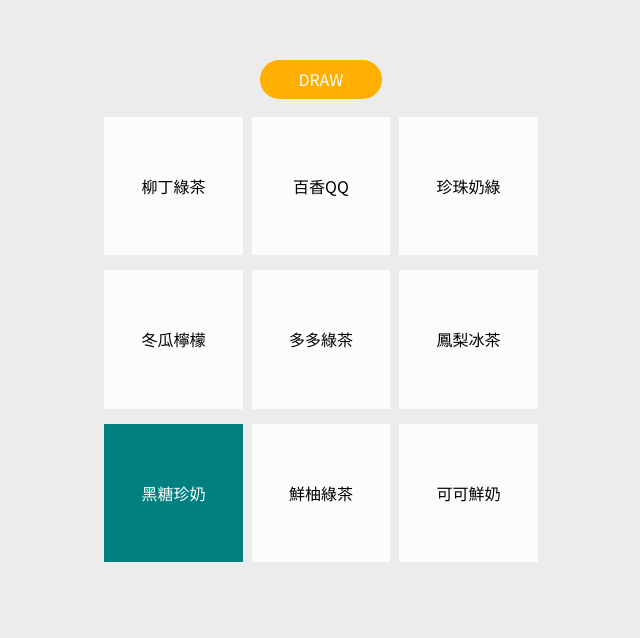
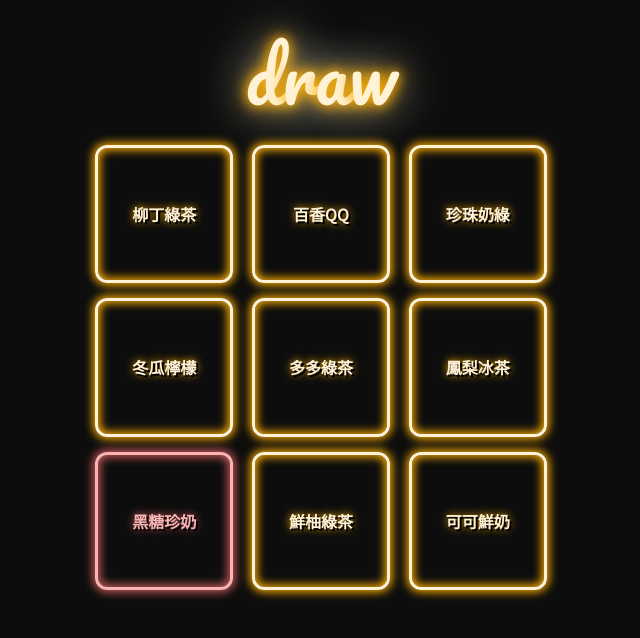
Before and after one commit to vii120/grid-draw, a Vue app: page / in a window 1280 px wide. Shown: the top 638 px of the page, without its empty margins (319-959 px from the left). Built offline with nearby package versions, Linux system fonts and the light colour scheme.

Commit message:
UPD: Update neon style

```diff
--- a/src/App.vue
+++ b/src/App.vue
@@ -20,6 +20,6 @@ export default {
   -webkit-font-smoothing: antialiased;
   -moz-osx-font-smoothing: grayscale;
   text-align: center;
-  margin-top: 60px;
+  margin: 24px 0;
 }
 </style>
--- a/src/components/DrawGrid.vue
+++ b/src/components/DrawGrid.vue
@@ -6,7 +6,10 @@
         :class="{ disabled: isPlaying }"
         @click="drawLighting"
       >
-        DRAW
+        <span>d</span>
+        <span>r</span>
+        <span>a</span>
+        <span>w</span>
       </div>
     </div>
     <div class="grid-wrapper">
@@ -99,44 +102,56 @@ export default {
 };
 </script>
 <style lang="scss" scoped>
+$main-color: #fff2d6;
+$shadow-color: #ffaf00;
+
 .mask {
   pointer-events: none;
 }
 .btn-box {
   @include flexCenter;
-  margin-bottom: 0.1rem;
   .btn {
-    width: 1rem;
     padding: 0.1rem;
-    margin: 0 0.1rem;
-    border-radius: 0.2rem;
-    color: #fff;
     cursor: pointer;
+    font-family: 'Pacifico', cursive;
+  }
+  .draw-btn {
+    font-size: 0.7rem;
+    color: $main-color;
+    text-shadow: 0 0 12px $shadow-color, 0 0 20px $shadow-color,
+      0 0 50px $main-color;
+    &:not(.disabled) span:nth-child(2) {
+      animation: blink 3s linear both infinite;
+    }
     &.disabled {
-      background-color: grey;
+      filter: grayscale(1) brightness(0.7);
       cursor: not-allowed;
     }
-  }
-  .draw-btn {
-    background-color: #ffaf00;
   }
 }
 .grid-wrapper {
   @include flexCenter;
+  justify-content: space-between;
   flex-wrap: wrap;
   width: 4.5rem;
   height: 4.5rem;
-  margin: auto;
+  margin: 0.1rem auto;
 }
 .grid-item {
-  width: 30%;
-  height: 30%;
+  width: calc(30% - 6px);
+  height: calc(30% - 6px);
   margin: 1%;
+  color: $main-color;
+  font-weight: bold;
+  text-shadow: 2px 2px #000, 0 0 8px $shadow-color;
   @include flexCenter;
-  background-color: #fcfcfc;
+  border-radius: 12px;
+  border: 3px solid;
+  box-shadow: 0 0 10px 2px $shadow-color, inset 0 0 10px 2px $shadow-color;
   &.active {
-    background-color: teal;
-    color: #fff;
+    color: #f8b3b3;
+    text-shadow: 2px 2px #000, 0 0 8px indianred;
+    box-shadow: 0 0 10px 2px indianred, inset 0 0 10px 2px indianred;
   }
 }
 .result-box {
--- a/src/styles/global.scss
+++ b/src/styles/global.scss
@@ -1,5 +1,6 @@
 @import './reset.scss';
 @import url('https://fonts.googleapis.com/css2?family=Noto+Sans+TC&display=swap');
+@import url('https://fonts.googleapis.com/css2?family=Pacifico&display=swap');
 
 /* -----------------
 * Global
@@ -13,5 +14,43 @@ html {
 body {
   font-size: 16px;
   font-family: 'Noto Sans TC', sans-serif;
-  background-color: #ececec;
+  background-color: #0d0d0d;
 }
+
+/* -----------------
+* Animation
+----------------- */
+@keyframes halfFadeIn {
+  0%,
+  40% {
+    opacity: 0.7;
+    text-shadow: 0 0 2px #ffaf00, 0 0 10px #ffaf00;
+  }
+  25%,
+  80% {
+    opacity: 1;
+    text-shadow: inherit;
+  }
+}
+
+@keyframes blink {
+  78%,
+  81%,
+  84%,
+  90% {
+    color: inherit;
+    text-shadow: inherit;
+  }
+  79%,
+  82%,
+  91% {
+    color: #333;
+    text-shadow: none;
+  }
+}
+
+@keyframes bounce {
+  100% {
+    transform: translateY(-3px);
+  }
+}
```
